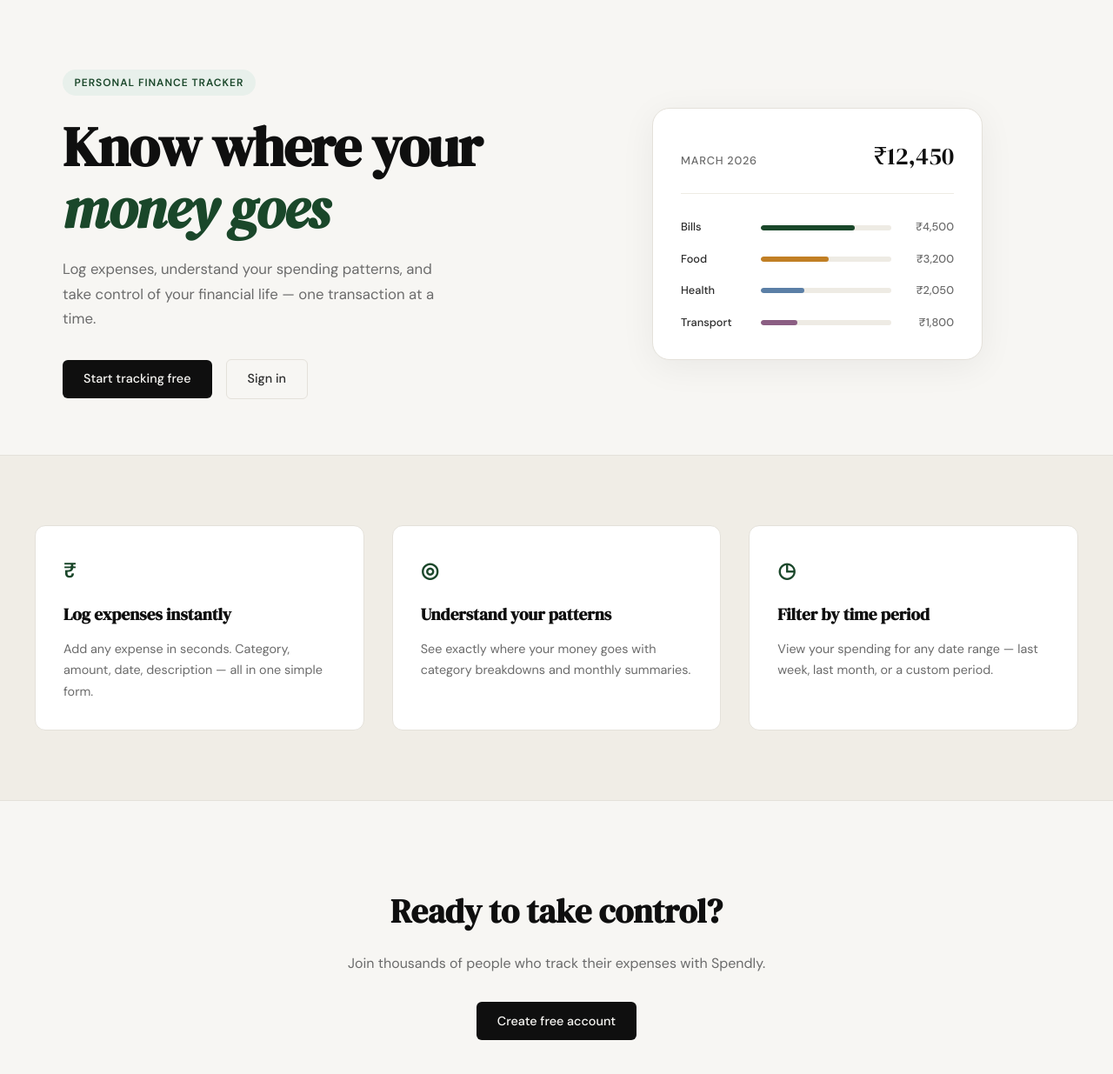
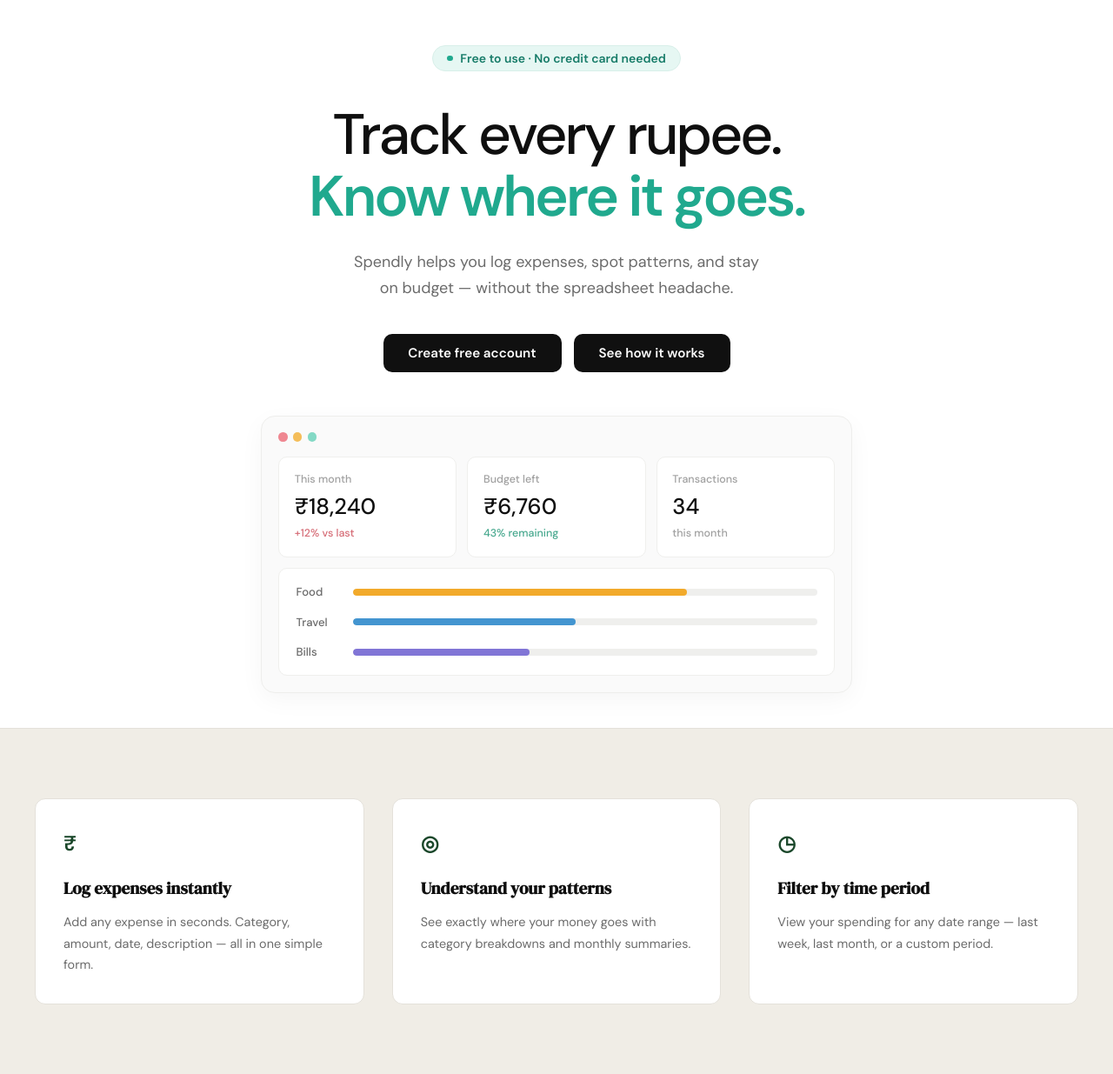
Before and after one commit to smritisharma2924/spendly, a Flask app: page / in a window 1280 px wide. Shown: the part 61-1296 px from the top of the page at 87% size. Run offline with Flask 3, Linux system fonts and the light colour scheme.

Commit message:
landing: redesign hero section to match mockup

```diff
--- a/static/css/style.css
+++ b/static/css/style.css
@@ -124,137 +124,206 @@
 /* ------------------------------------------------------------------ */
 
 .hero {
-    padding: 5rem 2rem 4rem;
-    display: grid;
-    grid-template-columns: 1fr 1fr;
-    gap: 4rem;
-    align-items: center;
-    max-width: var(--max-width);
+    width: 100%;
+    padding: 3.25rem 2rem 2.5rem;
+    background: var(--paper-card);
+    text-align: center;
+}
+
+.hero-inner {
+    max-width: 720px;
     margin: 0 auto;
 }
 
 .hero-badge {
-    display: inline-block;
-    background: var(--accent-light);
-    color: var(--accent);
-    font-size: 0.75rem;
+    display: inline-flex;
+    align-items: center;
+    gap: 0.55rem;
+    margin-bottom: 2.35rem;
+    padding: 0.45rem 1rem;
+    border: 1px solid #d8efe9;
+    border-radius: 999px;
+    background: #e6f7f3;
+    color: #177c69;
+    font-size: 0.875rem;
     font-weight: 600;
-    letter-spacing: 0.08em;
-    text-transform: uppercase;
-    padding: 0.35rem 0.85rem;
+    line-height: 1;
+}
+
+.hero-badge-dot {
+    width: 0.4rem;
+    height: 0.4rem;
     border-radius: 999px;
-    margin-bottom: 1.5rem;
+    background: #20a98e;
 }
 
 .hero-title {
-    font-family: var(--font-display);
-    font-size: clamp(2.5rem, 5vw, 4rem);
-    line-height: 1.1;
-    letter-spacing: -0.02em;
+    margin-bottom: 1.6rem;
     color: var(--ink);
-    margin-bottom: 1.25rem;
+    font-family: var(--font-body);
+    font-size: clamp(3rem, 6.5vw, 4.1rem);
+    font-weight: 500;
+    line-height: 1.08;
+    letter-spacing: -0.045em;
 }
 
-.hero-title em {
-    font-style: italic;
-    color: var(--accent);
+.hero-title span {
+    display: block;
+    color: #20a98e;
+    font-weight: 600;
 }
 
 .hero-subtitle {
-    font-size: 1.05rem;
+    max-width: 620px;
+    margin: 0 auto 2.35rem;
     color: var(--ink-muted);
-    line-height: 1.7;
-    max-width: 460px;
-    margin-bottom: 2rem;
+    font-size: 1.125rem;
+    line-height: 1.65;
 }
 
 .hero-actions {
     display: flex;
-    gap: 1rem;
     align-items: center;
+    justify-content: center;
+    gap: 0.875rem;
 }
+
+.hero-button {
+    display: inline-flex;
+    align-items: center;
+    justify-content: center;
+    min-width: 180px;
+    min-height: 44px;
+    padding: 0.7rem 1.6rem;
+    border-radius: 10px;
+    background: #101010;
+    color: #ffffff;
+    font-size: 0.95rem;
+    font-weight: 600;
+    line-height: 1.2;
+    transition: background 0.2s;
+}
+
+.hero-button:first-child {
+    min-width: 205px;
+}
+
+.hero-button:hover { background: var(--accent); }
 
 /* ------------------------------------------------------------------ */
 /* Mock card (hero visual)                                             */
 /* ------------------------------------------------------------------ */
 
 .hero-visual {
-    display: flex;
-    justify-content: center;
+    width: 100%;
+    max-width: 680px;
+    margin: 3.1rem auto 0;
 }
 
 .mock-card {
-    background: var(--paper-card);
-    border: 1px solid var(--border);
-    border-radius: var(--radius-lg);
-    padding: 2rem;
+    position: relative;
     width: 100%;
-    max-width: 380px;
-    box-shadow: 0 8px 40px rgba(0,0,0,0.06);
+    padding: 2.9rem 1.2rem 1.2rem;
+    border: 1px solid #eeeeec;
+    border-radius: 16px;
+    background: #fafafa;
+    box-shadow: 0 8px 28px rgba(15,15,15,0.04);
 }
 
-.mock-card-header {
+.mock-window-controls {
+    position: absolute;
+    top: 1.15rem;
+    left: 1.2rem;
     display: flex;
-    justify-content: space-between;
-    align-items: baseline;
-    margin-bottom: 1.75rem;
-    padding-bottom: 1.25rem;
-    border-bottom: 1px solid var(--border-soft);
+    gap: 0.4rem;
 }
 
-.mock-label {
-    font-size: 0.8rem;
-    font-weight: 500;
-    color: var(--ink-muted);
-    text-transform: uppercase;
-    letter-spacing: 0.06em;
+.mock-window-dot {
+    width: 0.65rem;
+    height: 0.65rem;
+    border-radius: 50%;
 }
 
-.mock-total {
-    font-family: var(--font-display);
-    font-size: 1.75rem;
-    color: var(--ink);
+.mock-window-dot-red { background: #ef8791; }
+.mock-window-dot-yellow { background: #f4bd59; }
+.mock-window-dot-green { background: #83d9c5; }
+
+.mock-stats {
+    display: grid;
+    grid-template-columns: repeat(3, minmax(0, 1fr));
+    gap: 0.75rem;
+    margin-bottom: 0.75rem;
 }
 
-.mock-bars { display: flex; flex-direction: column; gap: 1rem; }
+.mock-stat {
+    min-height: 104px;
+    padding: 1rem 1.1rem;
+    border: 1px solid #efefed;
+    border-radius: 10px;
+    background: #ffffff;
+    text-align: left;
+}
+
+.mock-stat-label,
+.mock-stat-detail {
+    display: block;
+    color: var(--ink-faint);
+    font-size: 0.78rem;
+    font-weight: 500;
+}
+
+.mock-stat-value {
+    display: block;
+    margin-top: 0.35rem;
+    color: var(--ink);
+    font-size: 1.6rem;
+    font-weight: 500;
+    line-height: 1.2;
+}
+
+.mock-stat-detail { margin-top: 0.35rem; }
+.mock-stat-detail-negative { color: #d66d77; }
+.mock-stat-detail-positive { color: #47a88e; }
+
+.mock-bars {
+    display: flex;
+    flex-direction: column;
+    gap: 0.85rem;
+    padding: 1rem 1.2rem;
+    border: 1px solid #efefed;
+    border-radius: 10px;
+    background: #ffffff;
+}
 
 .mock-bar-row {
     display: grid;
-    grid-template-columns: 80px 1fr 60px;
+    grid-template-columns: 52px 1fr;
     align-items: center;
-    gap: 0.75rem;
+    gap: 0.85rem;
 }
 
 .mock-cat {
-    font-size: 0.8rem;
+    color: var(--ink-muted);
+    font-size: 0.82rem;
     font-weight: 500;
-    color: var(--ink-soft);
+    text-align: left;
 }
 
 .mock-bar-track {
-    height: 6px;
-    background: var(--border-soft);
+    height: 8px;
     border-radius: 999px;
+    background: #efefed;
     overflow: hidden;
 }
 
 .mock-bar {
     height: 100%;
-    background: var(--accent);
     border-radius: 999px;
-    transition: width 0.6s ease;
 }
 
-.mock-bar-2 { background: var(--accent-2); }
-.mock-bar-3 { background: #5b7fa6; }
-.mock-bar-4 { background: #8b5e83; }
-
-.mock-amt {
-    font-size: 0.8rem;
-    font-weight: 500;
-    color: var(--ink-muted);
-    text-align: right;
-}
+.mock-bar-food { background: #f2aa2b; }
+.mock-bar-travel { background: #4395d0; }
+.mock-bar-bills { background: #8175d6; }
 
 /* ------------------------------------------------------------------ */
 /* Buttons                                                             */
--- a/templates/landing.html
+++ b/templates/landing.html
@@ -6,55 +6,67 @@
 
 <section class="hero">
     <div class="hero-inner">
-        <div class="hero-badge">Personal Finance Tracker</div>
+        <div class="hero-badge">
+            <span class="hero-badge-dot" aria-hidden="true"></span>
+            Free to use · No credit card needed
+        </div>
         <h1 class="hero-title">
-            Know where your<br>
-            <em>money goes</em>
+            Track every rupee.
+            <span>Know where it goes.</span>
         </h1>
         <p class="hero-subtitle">
-            Log expenses, understand your spending patterns,
-            and take control of your financial life —
-            one transaction at a time.
+            Spendly helps you log expenses, spot patterns, and stay<br>
+            on budget — without the spreadsheet headache.
         </p>
         <div class="hero-actions">
-            <a href="{{ url_for('register') }}" class="btn-primary">Start tracking free</a>
-            <a href="{{ url_for('login') }}" class="btn-ghost">Sign in</a>
+            <a href="{{ url_for('register') }}" class="hero-button">Create free account</a>
+            <a href="#how-it-works" class="hero-button">See how it works</a>
         </div>
     </div>
-    <div class="hero-visual">
+    <div class="hero-visual" id="how-it-works" role="img" aria-label="Example Spendly monthly expense dashboard">
         <div class="mock-card">
-            <div class="mock-card-header">
-                <span class="mock-label">March 2026</span>
-                <span class="mock-total">₹12,450</span>
+            <div class="mock-window-controls" aria-hidden="true">
+                <span class="mock-window-dot mock-window-dot-red"></span>
+                <span class="mock-window-dot mock-window-dot-yellow"></span>
+                <span class="mock-window-dot mock-window-dot-green"></span>
             </div>
+
+            <div class="mock-stats">
+                <div class="mock-stat">
+                    <span class="mock-stat-label">This month</span>
+                    <strong class="mock-stat-value">₹18,240</strong>
+                    <span class="mock-stat-detail mock-stat-detail-negative">+12% vs last</span>
+                </div>
+                <div class="mock-stat">
+                    <span class="mock-stat-label">Budget left</span>
+                    <strong class="mock-stat-value">₹6,760</strong>
+                    <span class="mock-stat-detail mock-stat-detail-positive">43% remaining</span>
+                </div>
+                <div class="mock-stat">
+                    <span class="mock-stat-label">Transactions</span>
+                    <strong class="mock-stat-value">34</strong>
+                    <span class="mock-stat-detail">this month</span>
+                </div>
+            </div>
+
             <div class="mock-bars">
+                <div class="mock-bar-row">
+                    <span class="mock-cat">Food</span>
+                    <div class="mock-bar-track">
+                        <div class="mock-bar mock-bar-food" style="width: 72%"></div>
+                    </div>
+                </div>
+                <div class="mock-bar-row">
+                    <span class="mock-cat">Travel</span>
+                    <div class="mock-bar-track">
+                        <div class="mock-bar mock-bar-travel" style="width: 48%"></div>
+                    </div>
+                </div>
                 <div class="mock-bar-row">
                     <span class="mock-cat">Bills</span>
                     <div class="mock-bar-track">
-                        <div class="mock-bar" style="width: 72%"></div>
+                        <div class="mock-bar mock-bar-bills" style="width: 38%"></div>
                     </div>
-                    <span class="mock-amt">₹4,500</span>
-                </div>
-                <div class="mock-bar-row">
-                    <span class="mock-cat">Food</span>
-                    <div class="mock-bar-track">
-                        <div class="mock-bar mock-bar-2" style="width: 52%"></div>
-                    </div>
-                    <span class="mock-amt">₹3,200</span>
-                </div>
-                <div class="mock-bar-row">
-                    <span class="mock-cat">Health</span>
-                    <div class="mock-bar-track">
-                        <div class="mock-bar mock-bar-3" style="width: 33%"></div>
-                    </div>
-                    <span class="mock-amt">₹2,050</span>
-                </div>
-                <div class="mock-bar-row">
-                    <span class="mock-cat">Transport</span>
-                    <div class="mock-bar-track">
-                        <div class="mock-bar mock-bar-4" style="width: 28%"></div>
-                    </div>
-                    <span class="mock-amt">₹1,800</span>
                 </div>
             </div>
         </div>
```
Also changed, not shown: other parts of static/css/style.css (+19 -8 lines).
